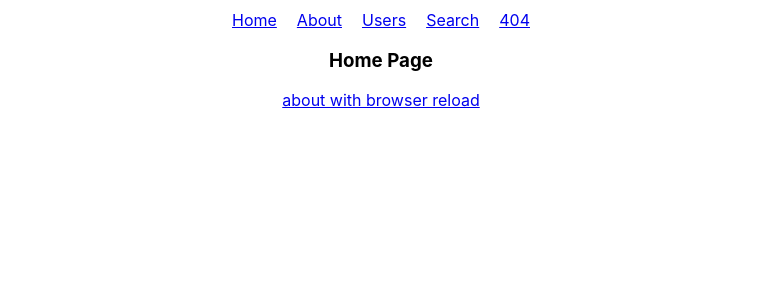
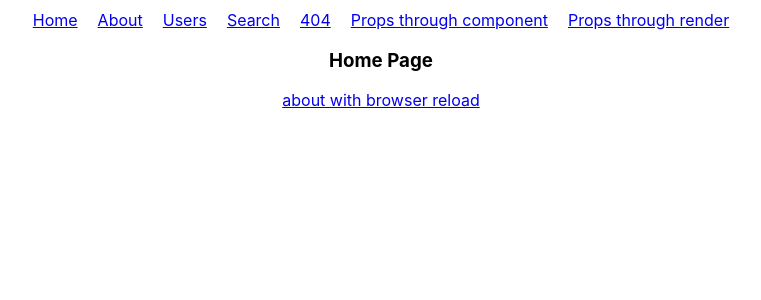
Before and after one commit to learnwithparam/react-router-series, a React (Create React App) app: page / in a window 1280 px wide. Shown: the top 300 px of the page, without its empty margins (259-1020 px from the left). Built offline with nearby package versions, Linux system fonts and the light colour scheme.

Commit message:
feat: props in react router

```diff
--- a/src/App.js
+++ b/src/App.js
@@ -74,6 +74,12 @@ const NoMatchPage = () => {
   );
 };
 
+const PropsPage = ({title}) => {
+  return (
+    <h3>{title}</h3>
+  );
+};
+
 const App = () => {
   return (
     <section className="App">
@@ -83,12 +89,16 @@ const App = () => {
         <Link to="/users">Users</Link>
         <Link to="/search?q=react">Search</Link>
         <Link to="/404-not-found">404</Link>
+        <Link to="/props-through-component">Props through component</Link>
+        <Link to="/props-through-render">Props through render</Link>
         <Switch>
           <Route exact path="/" component={IndexPage} />
           <Route exact path="/users" component={UsersPage} />
           <Route exact path="/user/:userId" component={UserPage} />
           <Route exact path="/about" component={AboutPage} />
           <Route exact path="/search" component={SearchPage} />
+          <Route exact path="/props-through-component" component={() => <PropsPage title={`Props through component`} />} />
+          <Route exact path="/props-through-render" render={(props) => <PropsPage {...props} title={`Props through render`} />} />
           <Route component={NoMatchPage} />
         </Switch>
       </Router>
```
